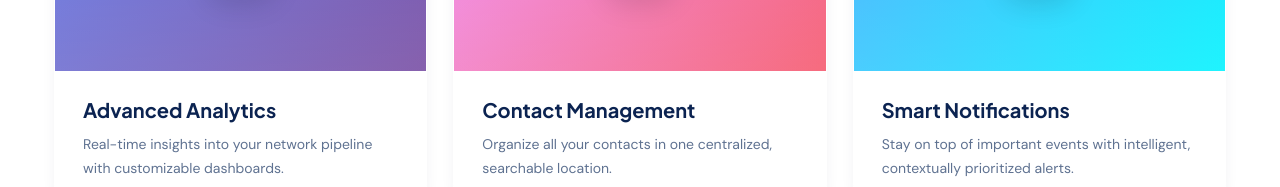
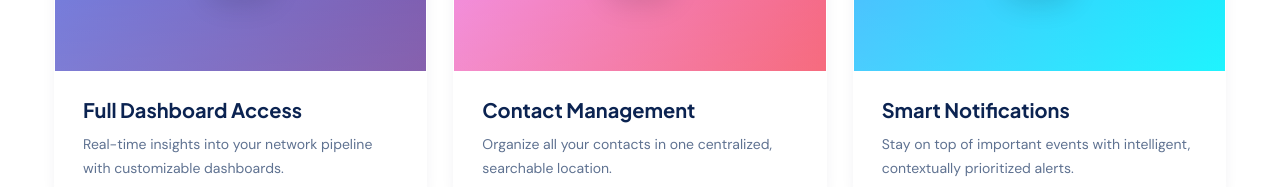
Before and after one commit to ezra4034/netra, a plain HTML site: page index.html in a window 1280 px wide. Shown: the part 3544-3731 px from the top of the page. Drawn offline with Linux system fonts and the light colour scheme.

Commit message:
Update index.html

```diff
--- a/index.html
+++ b/index.html
@@ -2846,10 +2846,10 @@
                 <p class="section-desc">Powerful tools designed to streamline your workflow and accelerate growth. Click any card to explore.</p>
             </div>
             <div class="features-grid">
-                <div class="feature-card reveal reveal-d1" data-title="Advanced Analytics" data-image="https://images.unsplash.com/photo-1551288049-bebda4e38f71?q=80&w=1600" data-desc="Real-time insights into your network pipeline with customizable dashboards and deep-dive reports that help you understand exactly where growth happens and make smarter decisions with precision analytics." data-tags="Real-time data,Custom dashboards,Revenue forecasting,KPI tracking">
+                <div class="feature-card reveal reveal-d1" data-title="Advanced Analytics" data-image="https://media.discordapp.net/attachments/1477346292450590730/1508329655126462544/Full_Dashboard_Access_png_1.png?ex=6a19c235&is=6a1870b5&hm=6cb596fadb6f0d85f16563b31f3927cbd06aa50578ee389b5926fa85af2919f1&=&format=webp&quality=lossless&width=684&height=734" data-desc="Real-time insights into your network pipeline with customizable dashboards and deep-dive reports that help you understand exactly where growth happens and make smarter decisions with precision analytics." data-tags="Real-time data,Custom dashboards,Revenue forecasting,KPI tracking">
                     <div class="fc-window-bar"><div class="win-btn red"></div><div class="win-btn yellow"></div><div class="win-btn green"></div></div>
                     <div class="fc-visual fg-1"><div class="fc-icon-large">📊</div></div>
-                    <div class="fc-body"><div class="fc-title">Advanced Analytics</div><p class="fc-desc">Real-time insights into your network pipeline with customizable dashboards.</p></div>
+                    <div class="fc-body"><div class="fc-title">Full Dashboard Access </div><p class="fc-desc">Real-time insights into your network pipeline with customizable dashboards.</p></div>
                 </div>
                 <div class="feature-card reveal reveal-d2" data-title="Contact Management" data-image="https://images.unsplash.com/photo-1522202176988-66273c2fd55f?q=80&w=1600" data-desc="Organize and manage all your contacts in one centralized workspace. Powerful search, relationship mapping, notes, history tracking, and collaborative features included." data-tags="Contact profiles,Activity timeline,Smart search,Relationship mapping">
                     <div class="fc-window-bar"><div class="win-btn red"></div><div class="win-btn yellow"></div><div class="win-btn green"></div></div>
```
